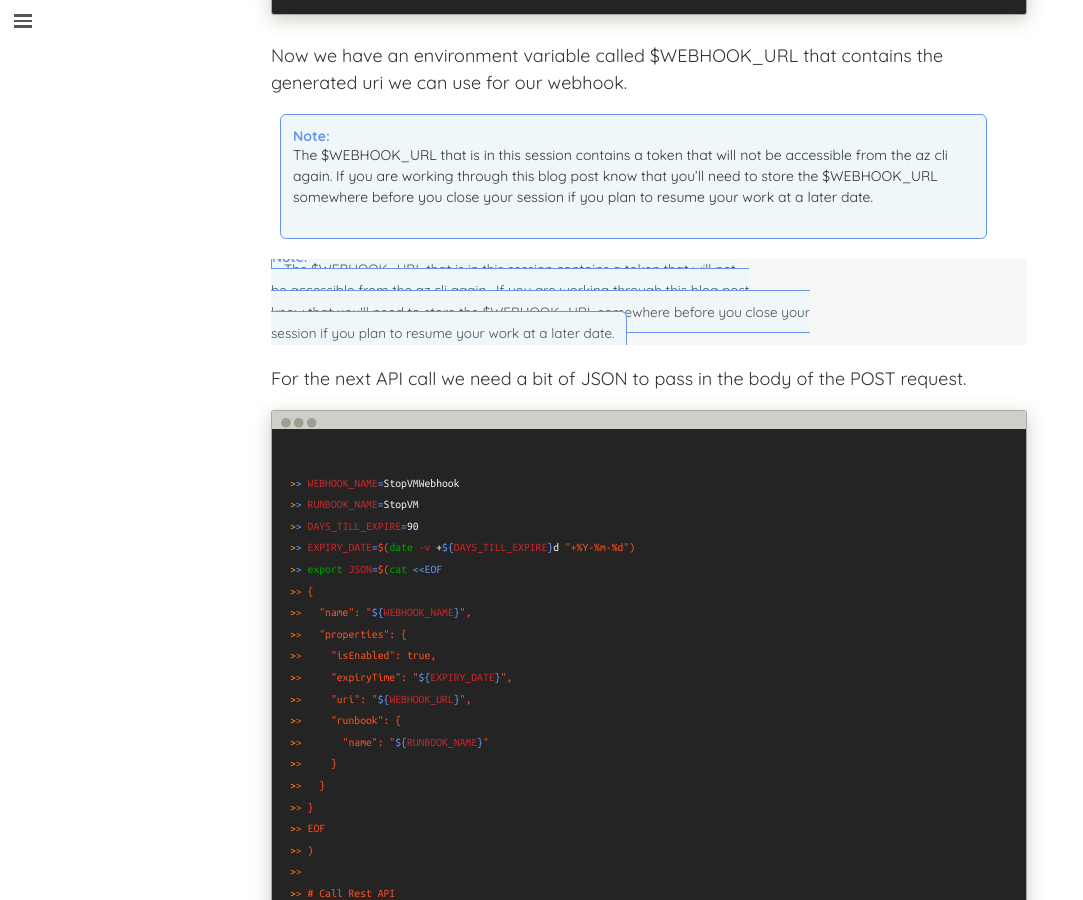
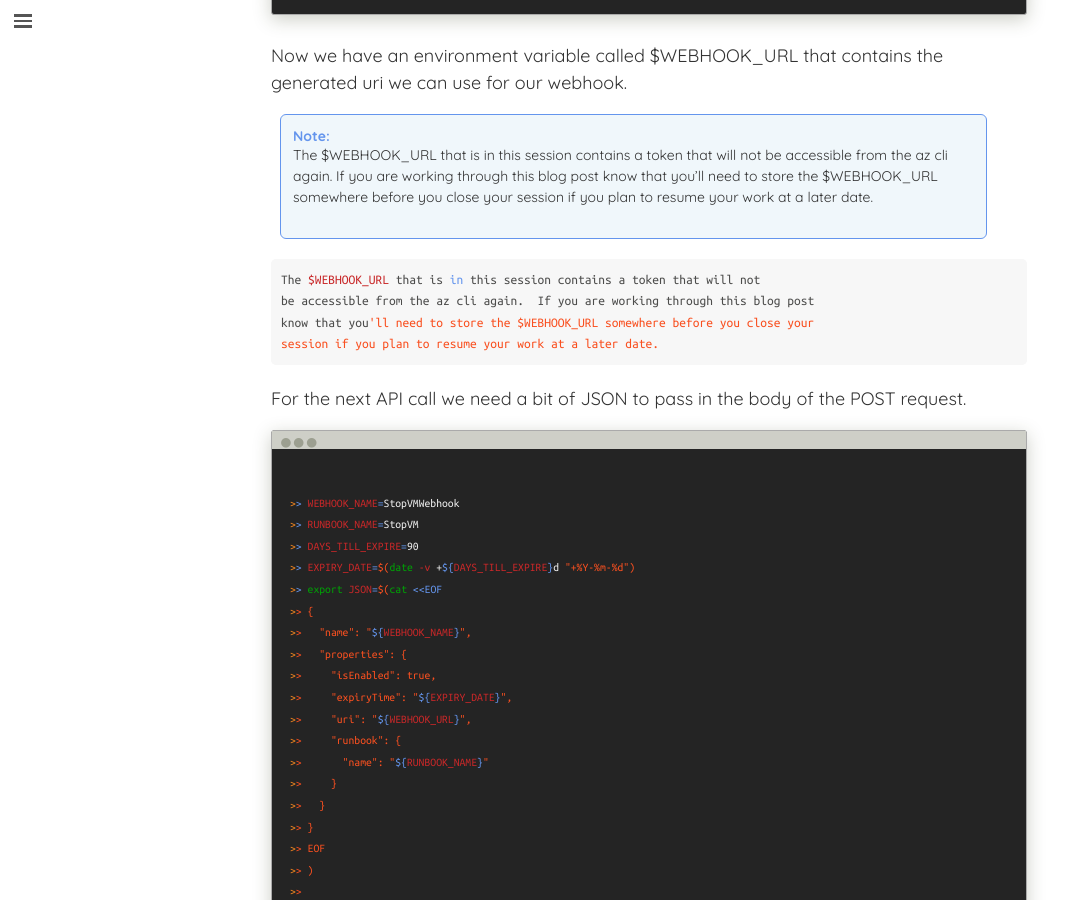
Before and after one commit to brentmcconnell/brentmcconnell.github.io, a Jekyll site: the page built from _posts/2021-03-18-autoshutdown.md, in a window 1280 px wide and 900 px high, scrolled down 6094 px. Shown: the whole window, without its empty margins (0-1083 px from the left). Built offline with Jekyll 4.4.1, drawn with Linux system fonts in a browser that asks for light colours; nearby versions of some CDN libraries; comment, search, counter and statistics services are not loaded.

Commit message:
changed style

````diff
--- a/_posts/2021-03-18-autoshutdown.md
+++ b/_posts/2021-03-18-autoshutdown.md
@@ -235,7 +235,7 @@ generated uri we can use for our webhook.
 > know that you'll need to store the $WEBHOOK_URL somewhere before you close your
 > session if you plan to resume your work at a later date.
 
-```note
+```shell
 The $WEBHOOK_URL that is in this session contains a token that will not
 be accessible from the az cli again.  If you are working through this blog post
 know that you'll need to store the $WEBHOOK_URL somewhere before you close your
````
